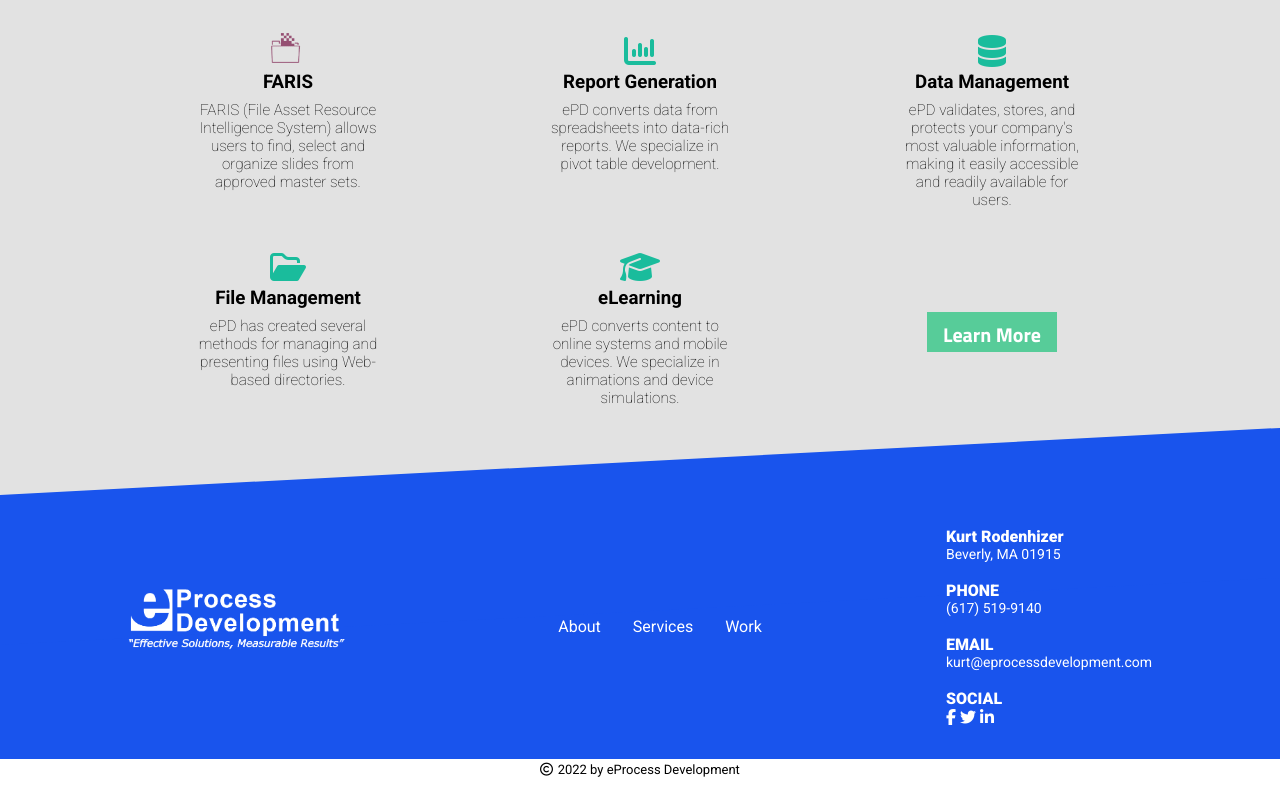
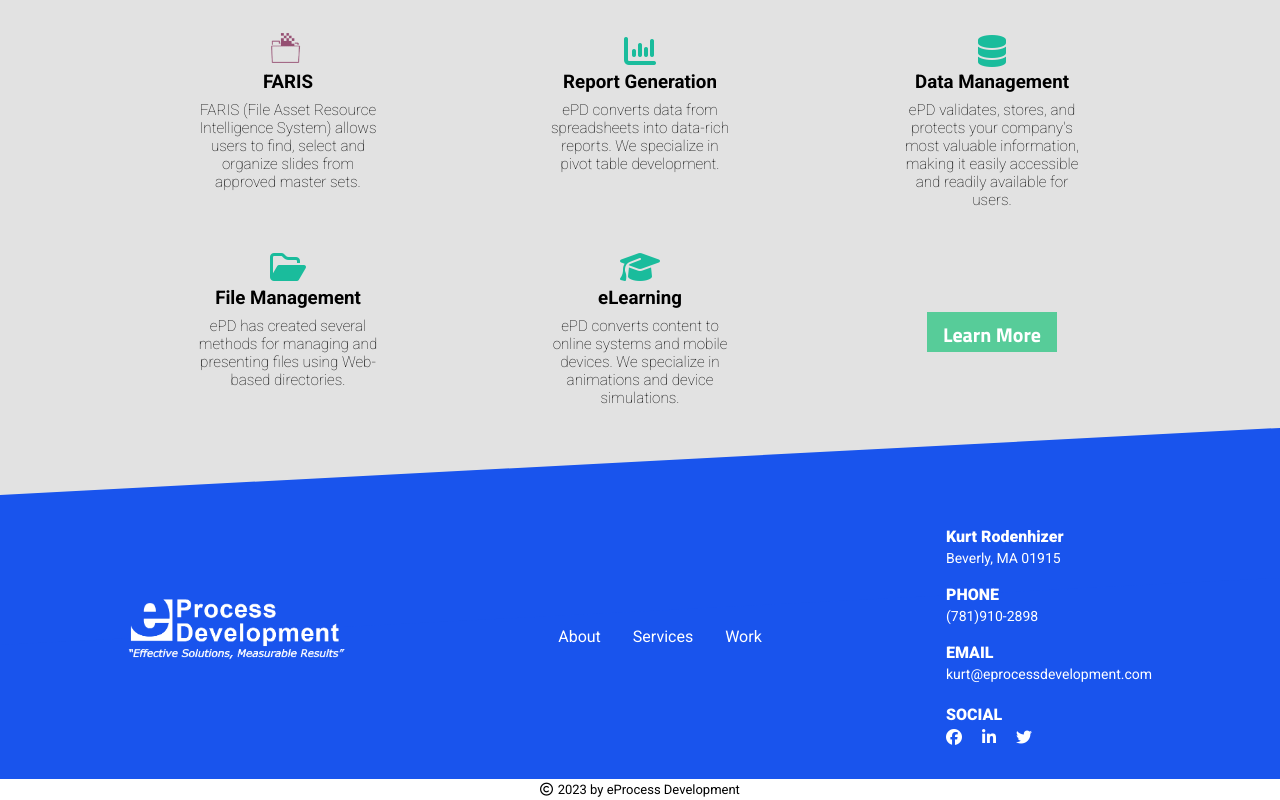
Before and after one commit to carlismith14/eProcessDevelopment, a plain HTML site: page index.html in a window 1280 px wide. Shown: the part 1723-2523 px from the top of the page. Drawn offline with Linux system fonts and the light colour scheme; files whose address does not match are found by name.

Commit message:
final edits

```diff
--- a/index.html
+++ b/index.html
@@ -16,7 +16,7 @@
     <header>
 
         <div class="navigation width">
-            <img class="logo" src="./images/whitelogo.png" alt="logo">
+            <a href="#"><img class="logo" src="./images/whitelogo.png" alt="logo"></a>
                 <nav class="navbar">
                     <li class="nav_li"><a href="#">About</a></li>
                     <li class="nav_li"><a href="#">Services</a></li>
@@ -133,7 +133,7 @@
             <div class="footer__allcontent width">
                 <div class="footer__container">
                     <div class="footer__column footer__logo">
-                        <img src="/images/whitelogo.png" alt="" width="250px">
+                        <a href="#"><img src="/images/whitelogo.png" alt="" width="250px"></a>
                     </div>
                     <div class="footer__column links">
                         <ul class="footer__links">
@@ -147,18 +147,20 @@
                         <div class="footer__text">Beverly, MA 01915</div>
                         <br>
                         <div class="footer__contact">PHONE</div>
-                        <div class="footer__text">(617) 519-9140</div>
+                        <a href="tel:7189102898">
+                            <div class="footer__text"> (781)910-2898</div>
+                        </a>
                         <br>
                         <div class="footer__contact">EMAIL</div>
-                        <div class="footer__text">kurt@eprocessdevelopment.com</div>
+                        <a href="mailto: kurt@eprocessdevelopment.com">
+                            <div class="footer__text">kurt@eprocessdevelopment.com</div>
+                        </a>
                         <br>
 
-                        <div class="footer__contact">SOCIAL</div>
-                        <div class="footer__icons">
-                            <i class="fa-brands fa-facebook-f"></i>
-                            <i class="fa-brands fa-twitter"></i>
-                            <i class="fa-brands fa-linkedin-in"></i>
-                    </div>
+                        <div class="footer__contact footer__social">SOCIAL</div>
+                            <a  href="https://www.facebook.com/eprocessdevelopment/" target="_blank"><i class="fa-brands fa-facebook"></i></a>
+                            <a class="sociallink" href="https://twitter.com/krodenhizer" target="_blank"><i class="fa-brands fa-linkedin-in"></i></a>
+                            <a class="sociallink" href="https://www.linkedin.com/company/eprocess-development/" target="_blank"><i class="fa-brands fa-twitter"></i></a>
 
                 </div>
                 </div>
@@ -175,7 +177,7 @@
 </footer>
 <div class="copyright">
     <i id= "cr" class="fa-regular fa-copyright"></i>
-    <p>2022 by eProcess Development</p>
+    <p>2023 by eProcess Development</p>
 
 <script src="/script.js"></script>
 </body>
--- a/style.css
+++ b/style.css
@@ -416,8 +416,25 @@
 
 .footer__contact {
   font-weight: 800;
+  margin-bottom: .25em;
 }
 
+.sociallink{
+  margin-left: 1em;
+
+}
+
+.footer__social{
+  margin-top: .25rem;
+
+  /* display: flex; */
+
+
+}
+
+.sociallink{
+  gap: 4em;
+}
 /* copyright banner */
 .copyright {
   display: flex;
```
